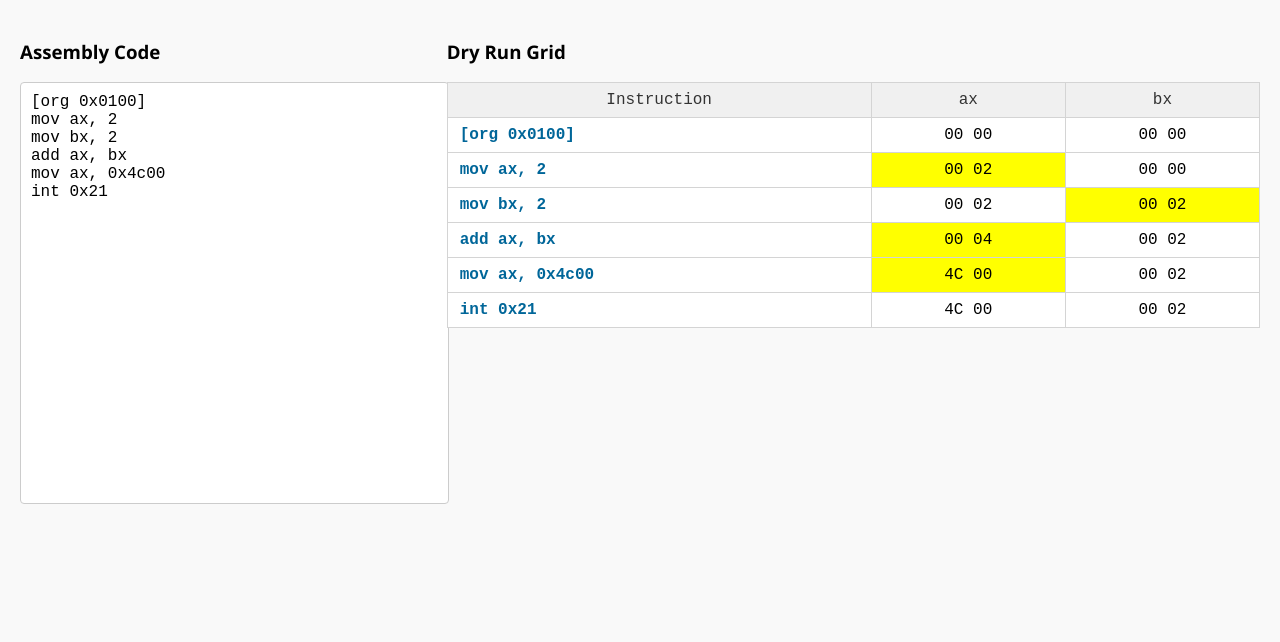
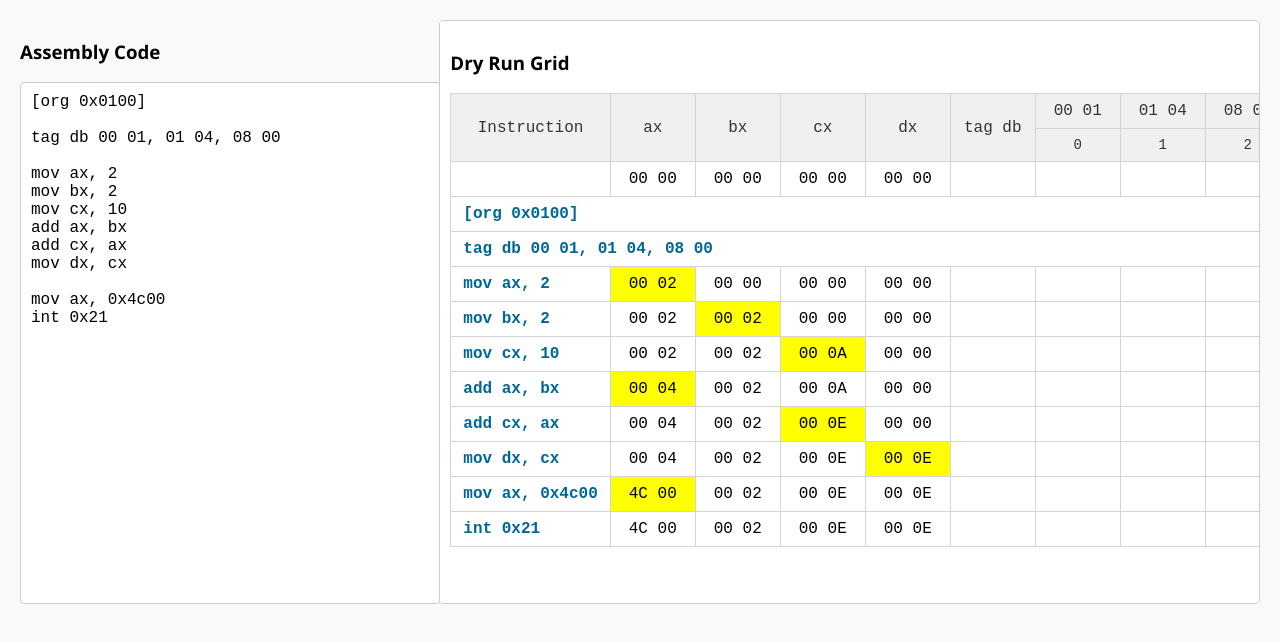
Before and after one commit to hammadshakeelai/Assembly-Language-Dry-Running-Tool-Project, a plain HTML site: page index.html in a window 1280 px wide. Drawn offline with Linux system fonts and the light colour scheme.

Commit message:
Update index.html
more well formatted and added the variables

```diff
--- a/index.html
+++ b/index.html
@@ -16,25 +16,32 @@
             flex: 1;
             display: flex;
             flex-direction: column;
+            min-width: 300px;
         }
         textarea {
             width: 100%;
-            height: 400px;
+            height: 500px;
             font-family: 'Courier New', Courier, monospace;
             font-size: 16px;
             padding: 10px;
             border: 1px solid #ccc;
             border-radius: 4px;
             resize: none;
+            white-space: pre;
+            overflow-wrap: normal;
+            overflow-x: auto;
         }
         .grid-pane {
             flex: 2;
             overflow-x: auto;
+            background-color: white;
+            border: 1px solid #ccc;
+            border-radius: 4px;
+            padding: 10px;
         }
         table {
             border-collapse: collapse;
-            width: 100%;
-            background-color: white;
+            width: max-content; /* Allows table to stretch based on dynamic columns */
             font-family: 'Courier New', Courier, monospace;
             font-size: 16px;
         }
@@ -42,6 +49,7 @@
             border: 1px solid #d4d4d4;
             padding: 8px 12px;
             text-align: center;
+            min-width: 60px;
         }
         th {
             background-color: #f0f0f0;
@@ -50,11 +58,17 @@
         }
         td.code-cell {
             text-align: left;
-            color: #006699; /* Matches the blue text from your image */
+            color: #006699;
             font-weight: bold;
+            white-space: nowrap;
         }
         .highlight {
-            background-color: #ffff00; /* Yellow highlight */
+            background-color: #ffff00;
+        }
+        .sub-header {
+            background-color: #fafafa;
+            color: #666;
+            font-size: 14px;
         }
     </style>
 </head>
@@ -62,11 +76,18 @@
 
     <div class="editor-pane">
         <h3>Assembly Code</h3>
-        <textarea id="asm-code">
+        <textarea id="asm-code" spellcheck="false">
 [org 0x0100]
+
+tag db 00 01, 01 04, 08 00
+
 mov ax, 2
 mov bx, 2
+mov cx, 10
 add ax, bx
+add cx, ax
+mov dx, cx
+
 mov ax, 0x4c00
 int 0x21</textarea>
     </div>
@@ -74,20 +95,14 @@ int 0x21</textarea>
     <div class="grid-pane">
         <h3>Dry Run Grid</h3>
         <table id="output-grid">
-            <thead>
-                <tr>
-                    <th>Instruction</th>
-                    <th>ax</th>
-                    <th>bx</th>
-                </tr>
-            </thead>
+            <thead id="grid-head">
+                </thead>
             <tbody id="grid-body">
                 </tbody>
         </table>
     </div>
 
     <script>
-        // Helper function to format numbers as "00 00" hex strings
         function formatHex(num) {
             let hexStr = num.toString(16).padStart(4, '0').toUpperCase();
             return hexStr.substring(0, 2) + ' ' + hexStr.substring(2, 4);
@@ -96,85 +111,142 @@ int 0x21</textarea>
         function parseAssembly() {
             const code = document.getElementById('asm-code').value;
             const lines = code.split('\n');
+            const thead = document.getElementById('grid-head');
             const tbody = document.getElementById('grid-body');
 
-            // Clear previous table rows
+            thead.innerHTML = '';
             tbody.innerHTML = '';
 
-            // Initialize registers as integers
-            let regs = { ax: 0, bx: 0 };
+            let regs = { ax: 0, bx: 0, cx: 0, dx: 0 };
+            let variables = [];
+
+            // --- PASS 1: Find variables to build dynamic columns ---
+            lines.forEach(line => {
+                let cleanLine = line.split(';')[0].trim();
+                let varMatch = cleanLine.match(/^([a-zA-Z_]\w*)\s+(d[bwd])\s+(.+)$/i);
+
+                if (varMatch) {
+                    let name = varMatch[1];
+                    let type = varMatch[2].toLowerCase();
+                    // Split values by comma or multiple spaces
+                    let vals = varMatch[3].split(/,\s*|\s{2,}/).map(v => v.trim());
+                    variables.push({ name, type, vals });
+                }
+            });
+
+            // --- BUILD HEADERS ---
+            let trHead1 = document.createElement('tr');
+            let trHead2 = document.createElement('tr'); // For the 0, 1, 2 indices
+            trHead2.className = 'sub-header';
+
+            // Fixed columns
+            ['Instruction', 'ax', 'bx', 'cx', 'dx'].forEach(text => {
+                let th = document.createElement('th');
+                th.textContent = text;
+                th.rowSpan = 2; // Span across the sub-header row
+                trHead1.appendChild(th);
+            });
+
+            // Dynamic memory columns
+            variables.forEach(v => {
+                let thVarName = document.createElement('th');
+                thVarName.textContent = `${v.name} ${v.type}`;
+                thVarName.rowSpan = 2;
+                trHead1.appendChild(thVarName);
+
+                v.vals.forEach((val, index) => {
+                    let thVal = document.createElement('th');
+                    thVal.textContent = val;
+                    trHead1.appendChild(thVal);
+
+                    let thIdx = document.createElement('th');
+                    thIdx.textContent = index; // The 0, 1, 2 beneath the values
+                    trHead2.appendChild(thIdx);
+                });
+            });
+
+            thead.appendChild(trHead1);
+            thead.appendChild(trHead2);
+
+            // --- PASS 2: Execute code and build rows ---
+            // Initial state row (optional, matching your screenshot's row 8)
+            let trInit = document.createElement('tr');
+            trInit.innerHTML = `<td></td><td>00 00</td><td>00 00</td><td>00 00</td><td>00 00</td>` +
+                               variables.map(v => `<td></td>` + v.vals.map(() => `<td></td>`).join('')).join('');
+            tbody.appendChild(trInit);
 
             lines.forEach(line => {
-                let trimmedLine = line.trim().toLowerCase();
-                let cleanLine = trimmedLine.split(';')[0].trim(); // Ignore comments
+                let cleanLine = line.split(';')[0].trim().toLowerCase();
+                if (!cleanLine || cleanLine.startsWith('[') || cleanLine.includes(' db ') || cleanLine.includes(' dw ')) {
+                    // It's a directive, empty line, or variable declaration - just print the code
+                    if (line.trim() !== '') {
+                        let tr = document.createElement('tr');
+                        let tdCode = document.createElement('td');
+                        tdCode.className = 'code-cell';
+                        tdCode.textContent = line;
+                        tdCode.colSpan = 5 + variables.reduce((acc, v) => acc + 1 + v.vals.length, 0); // Span entire table
+                        tr.appendChild(tdCode);
+                        tbody.appendChild(tr);
+                    }
+                    return;
+                }
 
-                // Store previous state to detect changes for highlighting
                 let prevRegs = { ...regs };
                 let changedReg = null;
 
-                // 1. Parse MOV instructions
-                if (cleanLine.startsWith('mov')) {
-                    // Regex to extract register and value: mov ax, 2 or mov ax, 0x4c00
-                    let match = cleanLine.match(/mov\s+(ax|bx)\s*,\s*(.+)/);
-                    if (match) {
-                        let reg = match[1];
-                        let valStr = match[2];
+                // Parse MOV
+                let movMatch = cleanLine.match(/mov\s+(ax|bx|cx|dx)\s*,\s*(.+)/);
+                if (movMatch) {
+                    let reg = movMatch[1];
+                    let valStr = movMatch[2];
 
-                        // Handle Hex (0x) or Decimal parsing
+                    // Check if moving from another register
+                    if (['ax', 'bx', 'cx', 'dx'].includes(valStr)) {
+                        regs[reg] = regs[valStr];
+                    } else {
                         let val = valStr.startsWith('0x') ? parseInt(valStr, 16) : parseInt(valStr, 10);
-
-                        if (!isNaN(val)) {
-                            regs[reg] = val;
-                            changedReg = reg;
-                        }
+                        if (!isNaN(val)) regs[reg] = val;
                     }
+                    changedReg = reg;
                 }
 
-                // 2. Parse ADD instructions
-                else if (cleanLine.startsWith('add')) {
-                    // Regex to extract register 1 and register 2: add ax, bx
-                    let match = cleanLine.match(/add\s+(ax|bx)\s*,\s*(ax|bx)/);
-                    if (match) {
-                        let destReg = match[1];
-                        let srcReg = match[2];
-
-                        regs[destReg] += regs[srcReg];
-
-                        // Handle 16-bit overflow (keep it within FFFF)
-                        regs[destReg] = regs[destReg] & 0xFFFF;
-                        changedReg = destReg;
-                    }
+                // Parse ADD
+                let addMatch = cleanLine.match(/add\s+(ax|bx|cx|dx)\s*,\s*(ax|bx|cx|dx)/);
+                if (addMatch) {
+                    let destReg = addMatch[1];
+                    let srcReg = addMatch[2];
+                    regs[destReg] = (regs[destReg] + regs[srcReg]) & 0xFFFF;
+                    changedReg = destReg;
                 }
 
-                // Create the HTML row
+                // Render execution row
                 let tr = document.createElement('tr');
 
-                // Code Column
                 let tdCode = document.createElement('td');
                 tdCode.className = 'code-cell';
-                tdCode.textContent = line; // Show original formatting
+                tdCode.textContent = line;
                 tr.appendChild(tdCode);
 
-                // AX Column
-                let tdAx = document.createElement('td');
-                tdAx.textContent = formatHex(regs.ax);
-                if (changedReg === 'ax') tdAx.className = 'highlight';
-                tr.appendChild(tdAx);
+                ['ax', 'bx', 'cx', 'dx'].forEach(reg => {
+                    let td = document.createElement('td');
+                    td.textContent = formatHex(regs[reg]);
+                    if (changedReg === reg) td.className = 'highlight';
+                    tr.appendChild(td);
+                });
 
-                // BX Column
-                let tdBx = document.createElement('td');
-                tdBx.textContent = formatHex(regs.bx);
-                if (changedReg === 'bx') tdBx.className = 'highlight';
-                tr.appendChild(tdBx);
+                // Add empty cells for the dynamic memory columns to keep alignment
+                variables.forEach(v => {
+                    tr.appendChild(document.createElement('td')); // For the 'tag db' column
+                    v.vals.forEach(() => {
+                        tr.appendChild(document.createElement('td')); // For the value columns
+                    });
+                });
 
                 tbody.appendChild(tr);
             });
         }
 
-        // Run the parser whenever the user types
         document.getElementById('asm-code').addEventListener('input', parseAssembly);
-
-        // Run once on load to populate the initial table
         parseAssembly();
     </script>
 </body>
```
